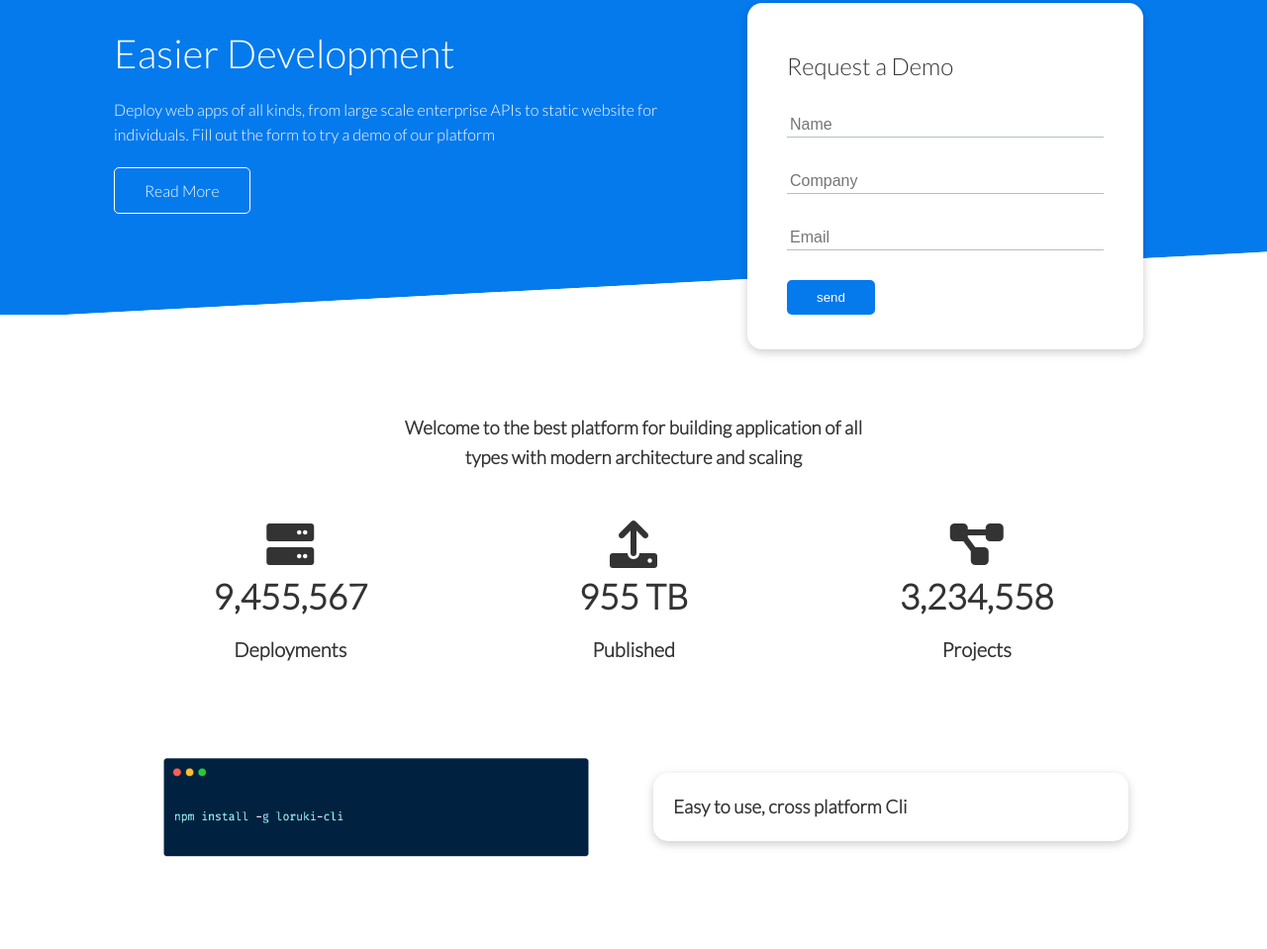
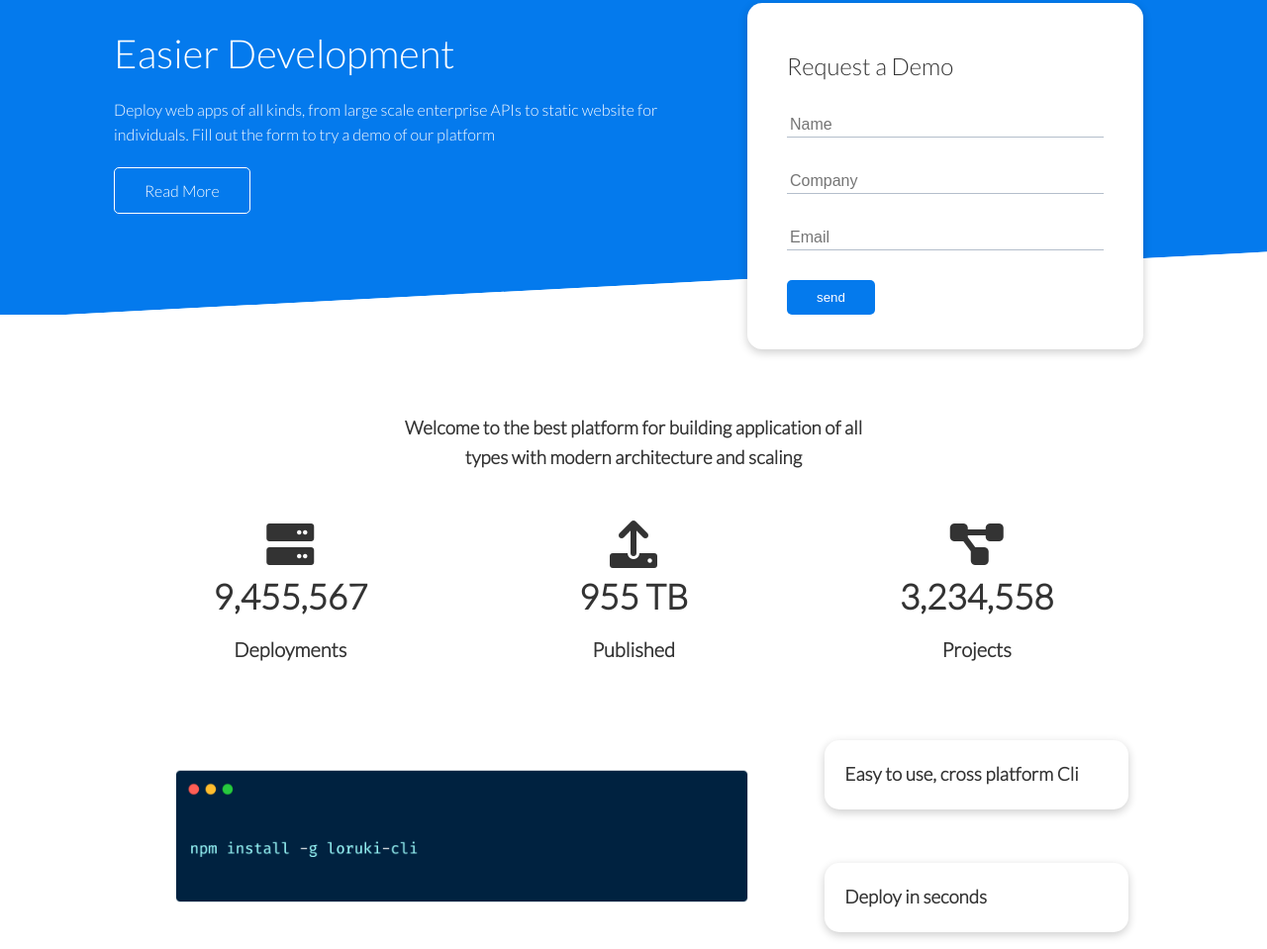
Before and after one commit to Ekene-Ejeh/Loruki-Cloud-Hosting-Clone, a plain HTML site: page index.html in a window 1280 px wide. Shown: the part 152-1111 px from the top of the page at 99% size. Before the commit the page ends 1053 px from the top, so only its background shows below. Drawn offline with Linux system fonts and the light colour scheme.

Commit message:
Done styling the Cli section

```diff
--- a/css/styles.css
+++ b/css/styles.css
@@ -146,3 +146,14 @@ img {
 	font-size: 20px;
 	font-weight: bold;
 }
+
+/* Cli */
+.cli .grid {
+	grid-template-columns: repeat(3, 1fr);
+	grid-template-rows: repeat(2, 1fr);
+}
+
+.cli .grid > *:first-child {
+	grid-column: 1 / span 2;
+	grid-row: 1 / span 2;
+}
--- a/index.html
+++ b/index.html
@@ -100,6 +100,9 @@
 				<div class="card">
 					<h3>Easy to use, cross platform Cli</h3>
 				</div>
+				<div class="card">
+					<h3>Deploy in seconds</h3>
+				</div>
 			</div>
 		</section>
 	</body>
```
